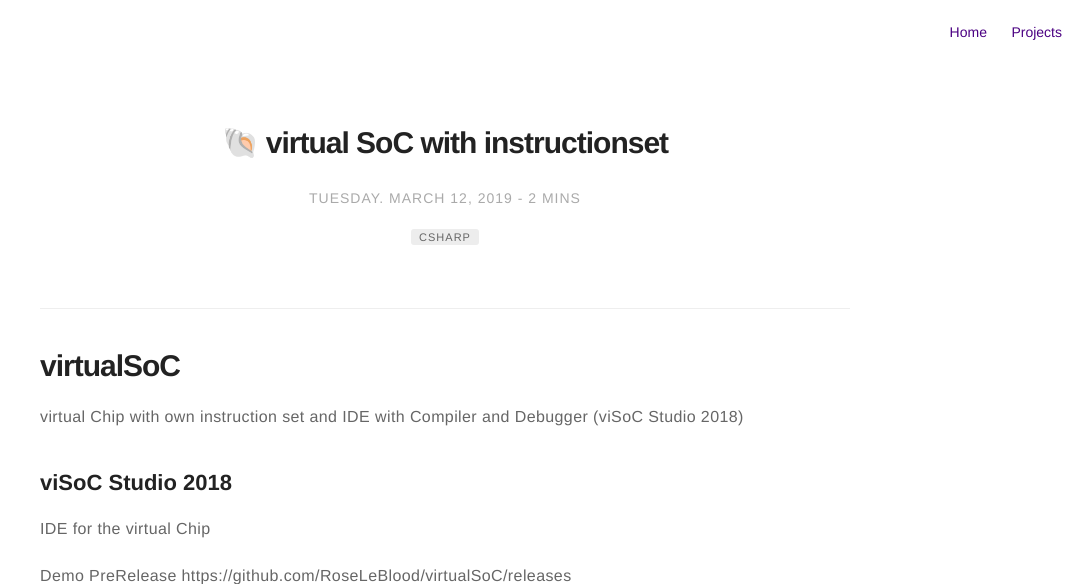
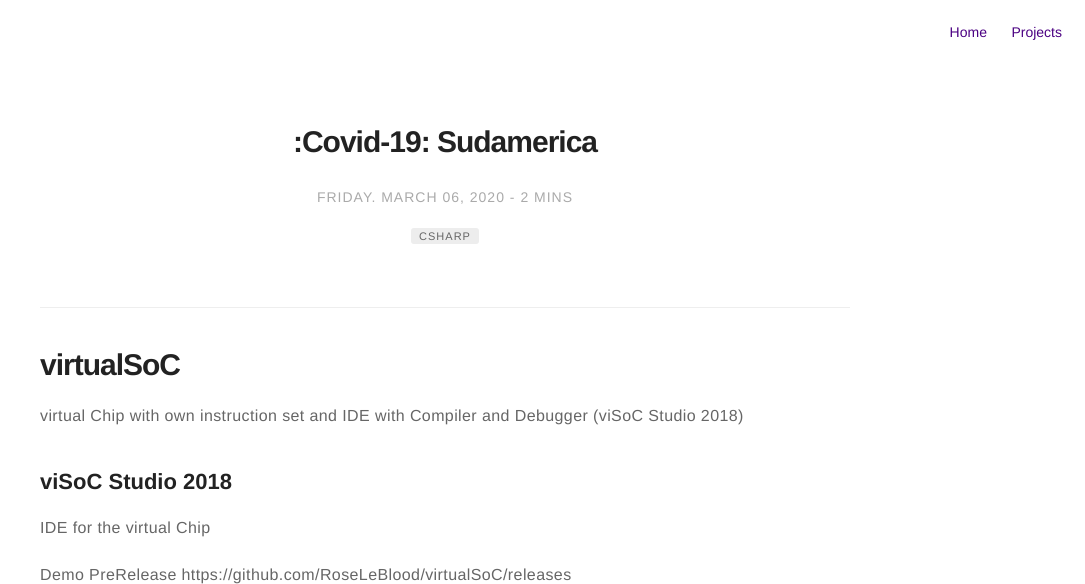
Before and after one commit to vrrp/vrojas.github.io, a Jekyll site: the page built from _posts/2019-03-12-virtualSoCr.markdown, in a window 1280 px wide and 900 px high, cut to the strip 0-584 px from the top of the window. Shown: the whole strip, without its empty margins (195-1280 px from the left). Built offline with Jekyll 4.4.1, drawn with Linux system fonts in a browser that asks for light colours; emoji names are drawn with the system emoji font.

Commit message:
Update 2019-03-12-virtualSoCr.markdown

```diff
--- a/_posts/2019-03-12-virtualSoCr.markdown
+++ b/_posts/2019-03-12-virtualSoCr.markdown
@@ -1,7 +1,7 @@
 ---
-title: ":shell: virtual SoC with instructionset"
+title: ":Covid-19: Sudamerica"
 layout: post
-date: 2019-03-12 17:00
+date: 2020-03-06 17:00
 tag: csharp
 image: https://roseleblood.github.io/openess/Logo-OpenESS.png
 headerImage: false
```
